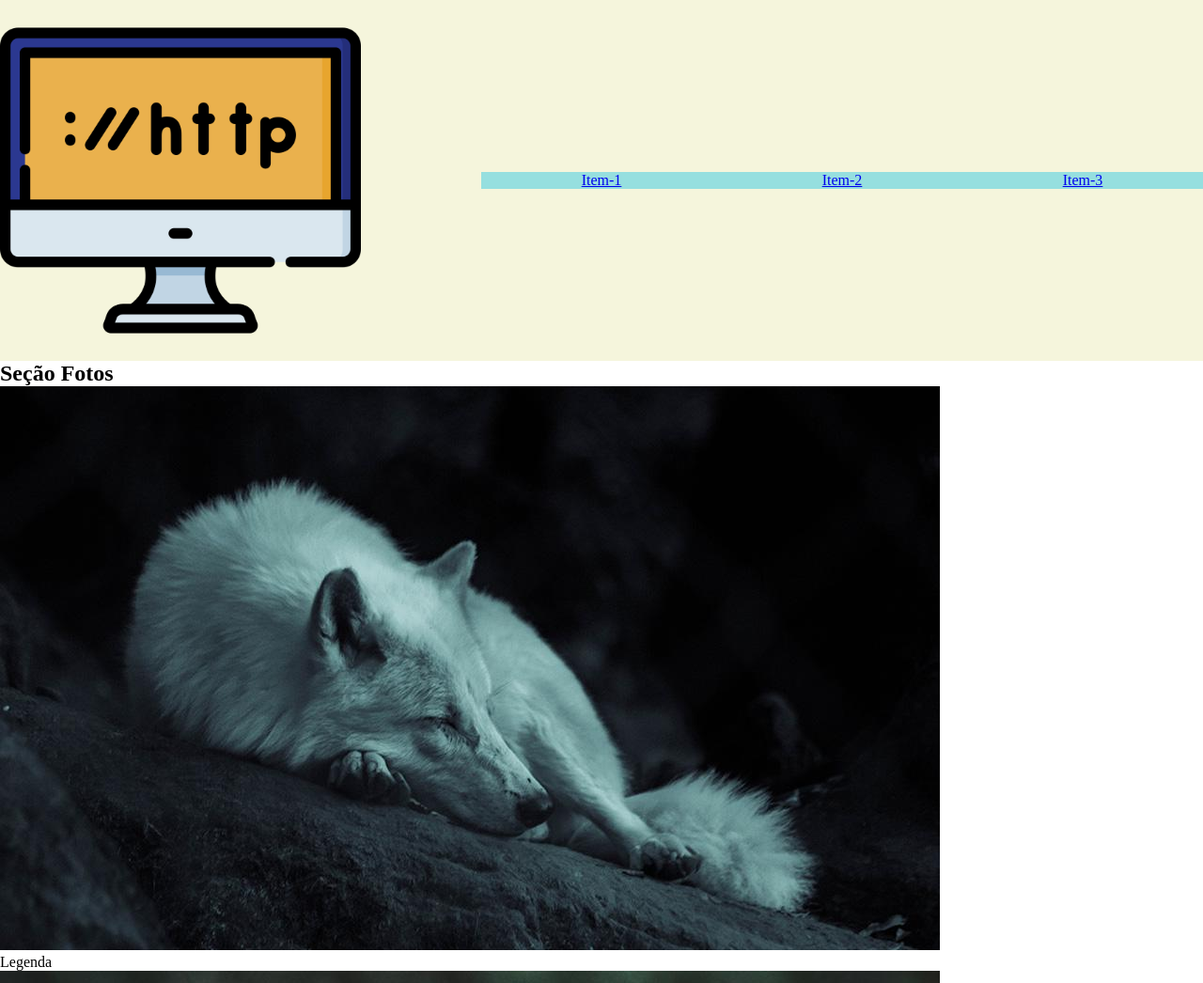
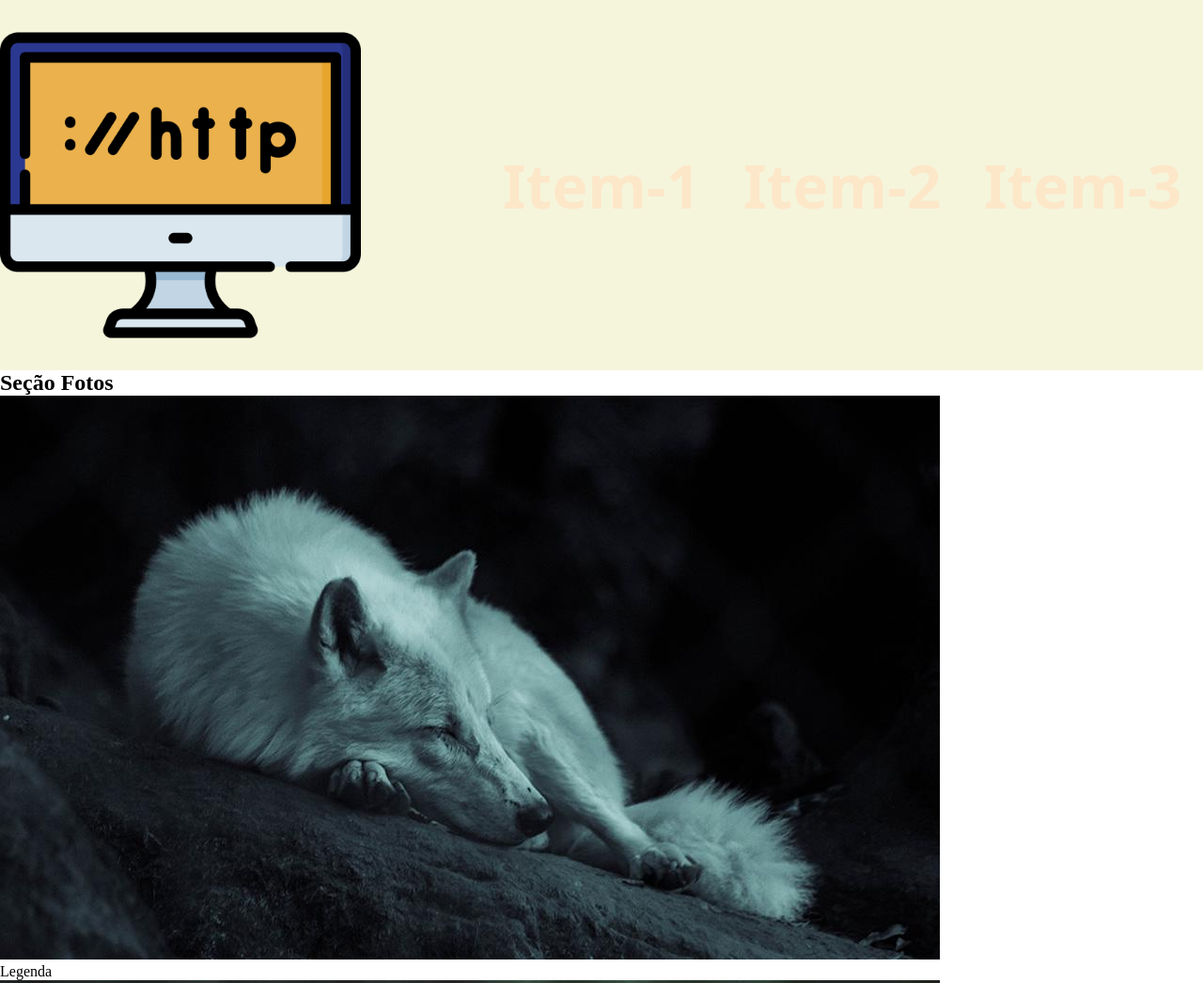
Before and after one commit to 1TDSPL-2023/rm551401, a plain HTML site: page index.html in a window 1280 px wide. Shown: the top 1046 px of the page at 94% size. Drawn offline with Linux system fonts and the light colour scheme.

Commit message:
intens de links estilos proprios

```diff
--- a/css/estilo.css
+++ b/css/estilo.css
@@ -1,7 +1,7 @@
 *{
-    margin: 0;
-    padding: 0;
-    box-sizing: border-box;
+    margin:0;
+    padding:0;
+    box-sizing:border-box;
   }
 
   .cabecalho{
@@ -12,11 +12,10 @@
       background-color: beige;
   }
 
-.cabecalho  nav{
+  .cabecalho nav{
       display: flex;
       justify-content: space-around;
       width: 60%;
-    background-color: rgb(150, 223, 223);
       height: 100%;
       flex-wrap: wrap;
   }
@@ -25,3 +24,17 @@
       width: 30%;
       max-width: 30%;
   }
+
+  .cabecalho a{
+      text-decoration: none;
+      font-size: 4em;
+      font-family: system-ui, -apple-system, BlinkMacSystemFont, 'Segoe UI', Roboto, Oxygen, Ubuntu, Cantarell, 'Open Sans', 'Helvetica Neue', sans-serif;
+      font-weight: 700;
+      color: rgb(253, 231, 201);
+      text-align: center;
+      padding:20% 0;
+  }
+
+.cabecalho a:hover {
+    color: rgb(140, 140, 255);
+}
```
Lines whose indentation alone changed are shown as unchanged.
